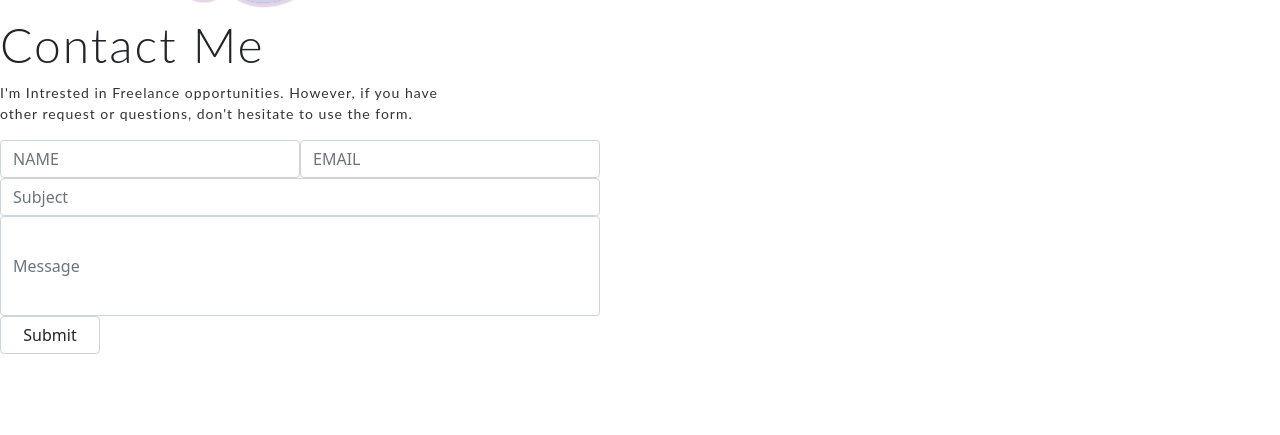
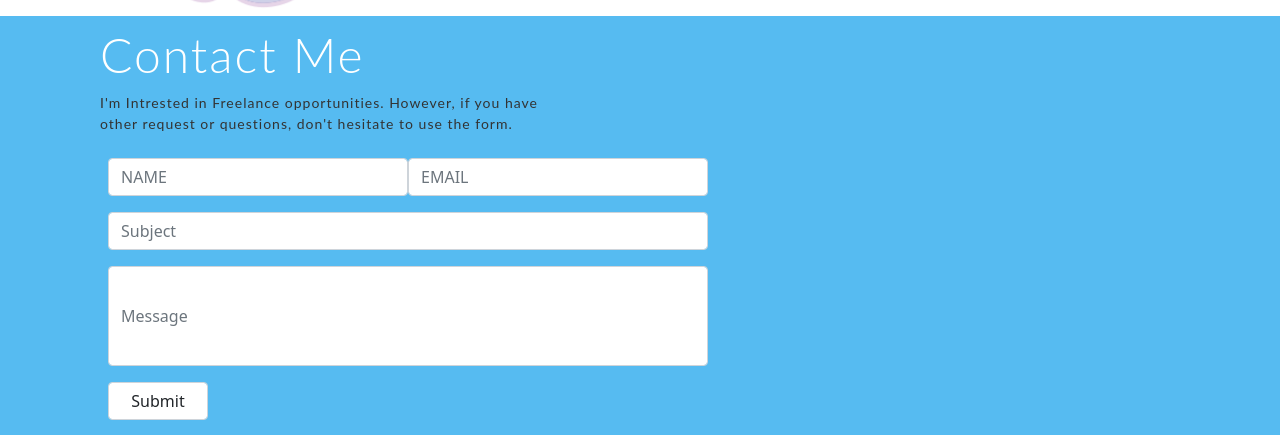
Before and after one commit to ronny8877/Bhi-Portfolio, a website built with Vite: page bros/rishab/index.html in a window 1280 px wide. Shown: the part 1329-1764 px from the top of the page. Before the commit the page ends 1683 px from the top, so only its background shows below. Built offline with nearby package versions, Linux system fonts and the light colour scheme.

Commit message:
normal changes on contanct me block

```diff
--- a/bros/rishab/assest/RishPort.Js
+++ b/bros/rishab/assest/RishPort.Js
@@ -19,3 +19,8 @@ function OpenMenu(){
 
    document.getElementById("Menu").addEventListener("click",OpenMenu)
    var MenuValue = 0;
+
+   document.getElementById("Submit").addEventListener("click",Submit)
+  function Submit(){
+    alert("mail sent");
+  }
--- a/bros/rishab/assest/RishPort.css
+++ b/bros/rishab/assest/RishPort.css
@@ -1,6 +1,13 @@
 
 .FirstComponent{
   padding-top:100px;
+}
+
+
+.ContactMe{
+  background-color: #56BBF1;
+  color: white;
+  padding: 10px 100px;
 }
 .menu {
     display: inline-block;
--- a/bros/rishab/index.html
+++ b/bros/rishab/index.html
@@ -136,17 +136,17 @@
     other request or questions, don't hesitate to use the form.<br>
     </p>
     <form>
-      <div class="d" style="display: inline-flex">
+      <div class="d p-2" style="display: inline-flex">
         <input type="Name" class="form-control" id="InputName" placeholder="NAME" style="width:300px">
         <input type="Email" class="form-control" id="InputEmail1" placeholder="EMAIL"  style="width:300px">
       </div>
-      <div class="d">
+      <div class="d p-2">
         <input type="Text" class="form-control" id="InputSubject" placeholder="Subject" style="width:600px">
       </div>
-      <div class="d">
+      <div class="d p-2">
         <input type="Text" class="form-control" id="InputMessage" placeholder="Message" style="width:600px; height:100px;">
       </div>
-      <div class="d">
+      <div class="d p-2">
         <input type="Submit" class="form-control" id="Submit" style="width:100px">
       </div>
     </form>
```
